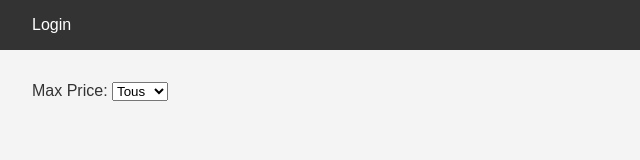
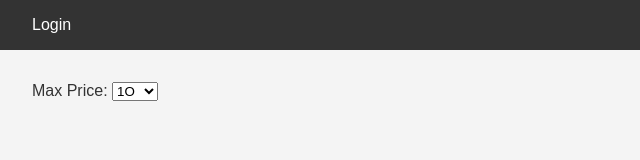
Before and after one commit to saru3450/holbertonschool-hbnb, a plain HTML site: page part4/index.html in a window 1280 px wide. Shown: the full height of the page, 0-640 px from the left. Drawn offline with Linux system fonts and the light colour scheme.

Commit message:
index.html

```diff
--- a/part4/index.html
+++ b/part4/index.html
@@ -16,10 +16,10 @@
         <section id="filter">
             <label for="price-filter">Max Price:</label>
             <select id="price-filter">
-                <option value="All">Tous</option>
-                <option value="10">10 €</option>
-                <option value="50">50 €</option>
-                <option value="100">100 €</option>
+                <option value="1">1O</option>
+                <option value="2">50</option>
+                <option value="3">100</option>
+                <option value="4">ALL</option>
             </select>
         </select>
     </section>
```
